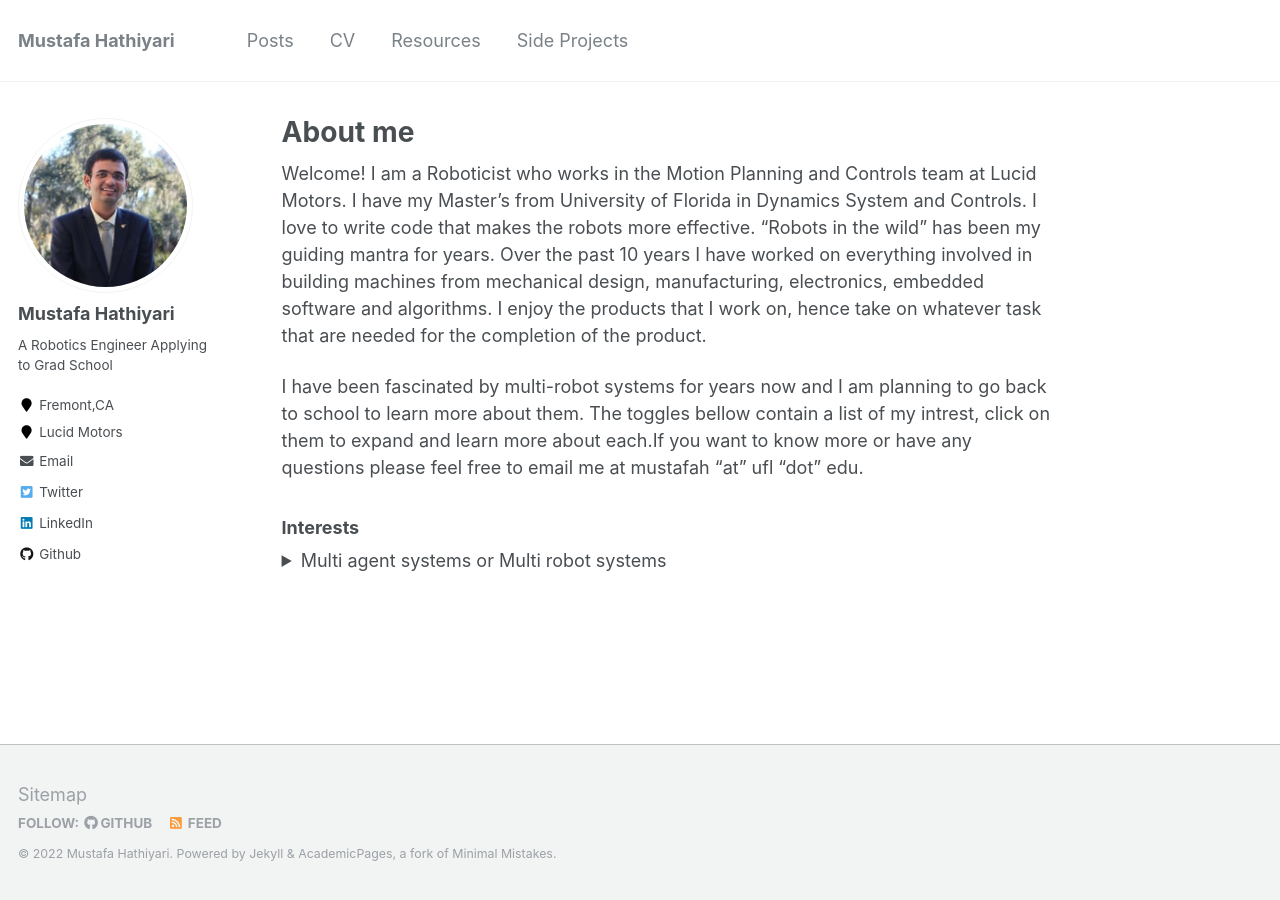
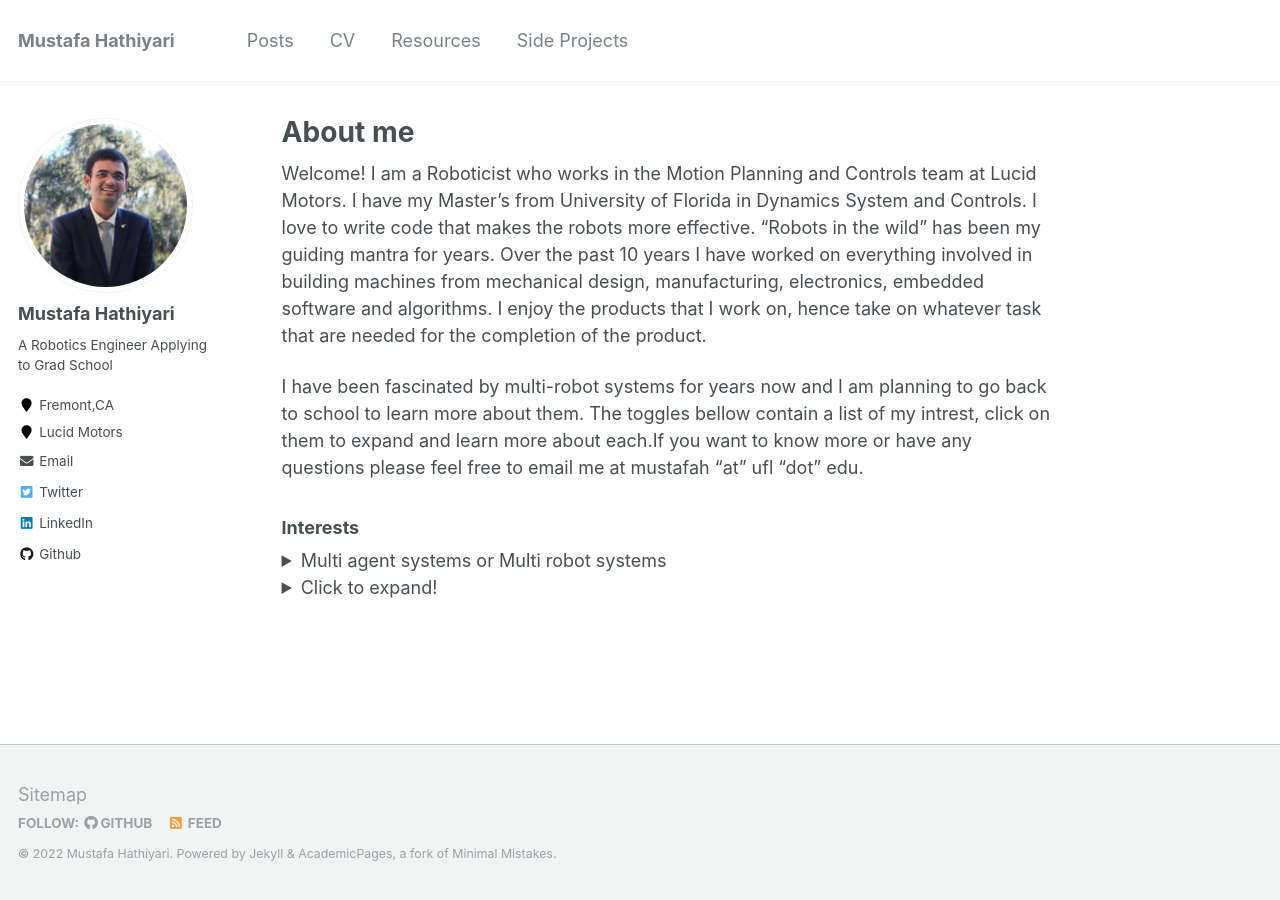
Before and after one commit to mhathiyari/mhathiyari.github.io, a Jekyll site: the page built from _pages/about.md, in a window 1280 px wide. Built offline with Jekyll 4.4.1, drawn with Linux system fonts in a browser that asks for light colours; some of the changed text lies outside the part shown.

Commit message:
Added toggle intrest test

```diff
--- a/_pages/about.md
+++ b/_pages/about.md
@@ -14,7 +14,7 @@ I have been fascinated by multi-robot systems for years now and I am planning to
 ### Interests
 <details>
   <summary>Multi agent systems or Multi robot systems</summary>
-#### TL;DR
+<h4>TL;DR</h4>
 I am interested in the idea of making multi robot team more efficient and reliable than their single agent counterparts. This involves the study of multi robot path planning, dynamic task assignment, interaction with other agent and humans. My plan is to contribute to these subfields in graduate school and in my career beyond that.
 
 
@@ -23,9 +23,17 @@ I realized that organic farming is bad for the environment. According to a study
 While exploring these questions I got introduced to the field of multi agent system. Since then, I have realized that answering the above question would not only help agricultural robot teams but many other applications such as wildfire management, disaster response etc. Thus, I have chosen to pursue graduate studies in this topic. It will allow me to gain expertise to make multi agent systems a reality in consumer hands.
 
 
-
 </details>
 
+<details>
+  <summary>Click to expand!</summary>
+
+  ## Heading
+  1. A numbered
+  2. list
+     * With some
+     * Sub bullets
+</details>
 <!-- Global site tag (gtag.js) - Google Analytics -->
 <script async src="https://www.googletagmanager.com/gtag/js?id=G-6PK7XEEYJ2"></script>
 <script>
```
